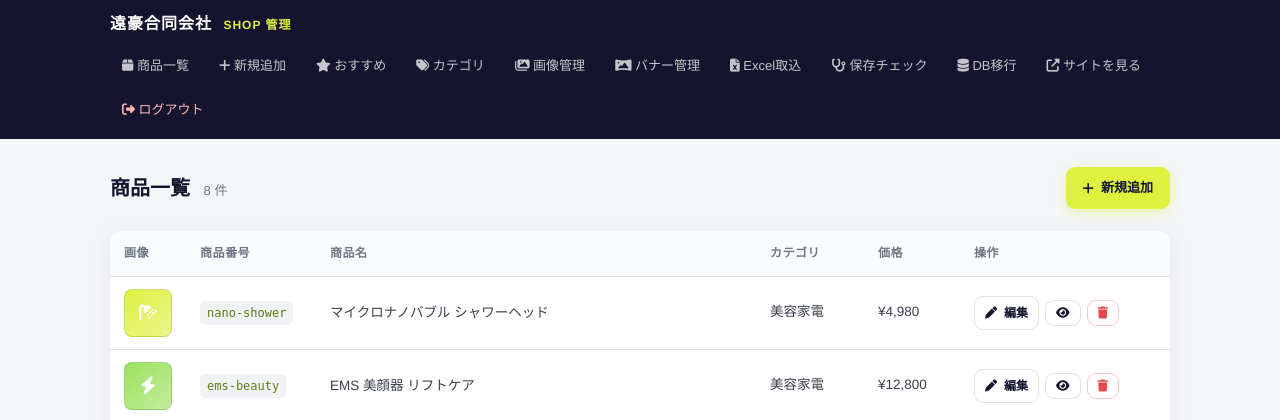
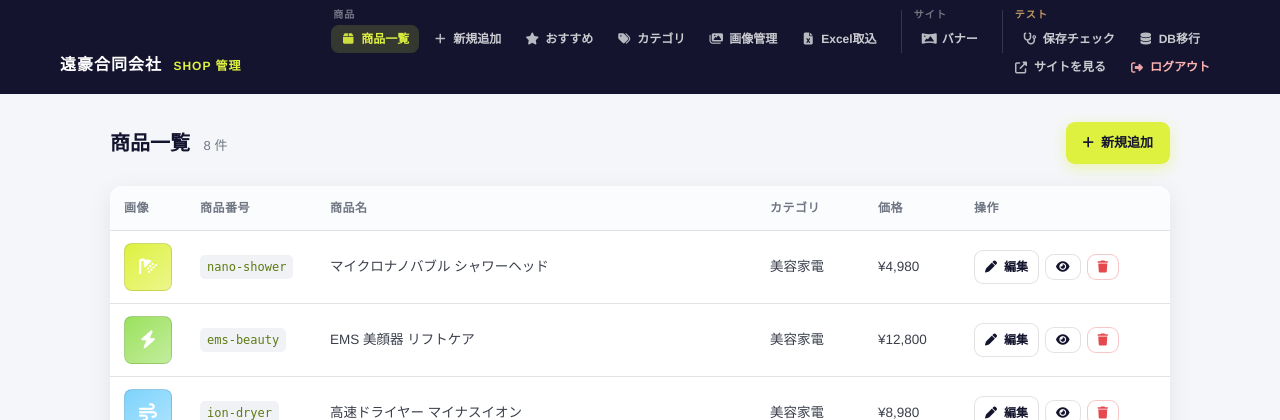
Before and after one commit to xizhends-dot/shop-engou, a PHP site: page /admin/index.php in a window 1280 px wide. Shown: the top 420 px of the page. Run offline with PHP 8.4, Linux system fonts and the light colour scheme; the visitor is signed in with stand-in values (Sample User, id 1); data comes from the database, SQL or seed files in the repository; data that the repository does not hold is empty.

Commit message:
后台导航按商品、站点、测试分组，并高亮当前页
Co-authored-by: Cursor <cursoragent@cursor.com>

```diff
--- a/admin/_layout.php
+++ b/admin/_layout.php
@@ -1,5 +1,20 @@
 <?php
 /** 管理画面の共通レイアウト */
+
+/** 現在の admin スクリプト名（拡張子なし） */
+function adm_current_page() {
+    return basename($_SERVER['SCRIPT_NAME'] ?? '', '.php');
+}
+
+/** ナビリンク1件 */
+function adm_nav_link($href, $icon, $label, array $activeOn) {
+    $cur   = adm_current_page();
+    $active = in_array($cur, $activeOn, true) ? ' active' : '';
+    $iconHtml = $icon !== '' ? '<i class="fa-solid ' . htmlspecialchars($icon) . '" aria-hidden="true"></i> ' : '';
+    return '<a href="' . htmlspecialchars($href) . '" class="adm-nav-item' . $active . '">'
+        . $iconHtml . '<span>' . htmlspecialchars($label) . '</span></a>';
+}
+
 function admin_head($title, $showNav = true) {
     global $config;
     ?>
@@ -21,18 +36,37 @@ function admin_head($title, $showNav = true) {
 <header class="adm-nav">
   <div class="adm-nav-inner">
     <a href="index.php" class="adm-brand"><?= htmlspecialchars($config['company_name_ja']) ?> <span>SHOP 管理</span></a>
-    <nav class="adm-links">
-      <a href="index.php"><i class="fa-solid fa-box"></i> 商品一覧</a>
-      <a href="edit.php"><i class="fa-solid fa-plus"></i> 新規追加</a>
-      <a href="featured.php"><i class="fa-solid fa-star"></i> おすすめ</a>
-      <a href="categories.php"><i class="fa-solid fa-tags"></i> カテゴリ</a>
-      <a href="media.php"><i class="fa-solid fa-images"></i> 画像管理</a>
-      <a href="banners.php"><i class="fa-solid fa-panorama"></i> バナー管理</a>
-      <a href="import.php"><i class="fa-solid fa-file-excel"></i> Excel取込</a>
-      <a href="check.php"><i class="fa-solid fa-stethoscope"></i> 保存チェック</a>
-      <a href="migrate.php"><i class="fa-solid fa-database"></i> DB移行</a>
-      <a href="../index.php" target="_blank"><i class="fa-solid fa-up-right-from-square"></i> サイトを見る</a>
-      <a href="logout.php" class="adm-logout"><i class="fa-solid fa-right-from-bracket"></i> ログアウト</a>
+    <nav class="adm-links" aria-label="管理メニュー">
+      <div class="adm-nav-group">
+        <span class="adm-nav-label">商品</span>
+        <div class="adm-nav-group-links">
+          <?= adm_nav_link('index.php', 'fa-box', '商品一覧', ['index', 'delete']) ?>
+          <?= adm_nav_link('edit.php', 'fa-plus', '新規追加', ['edit']) ?>
+          <?= adm_nav_link('featured.php', 'fa-star', 'おすすめ', ['featured']) ?>
+          <?= adm_nav_link('categories.php', 'fa-tags', 'カテゴリ', ['categories']) ?>
+          <?= adm_nav_link('media.php', 'fa-images', '画像管理', ['media']) ?>
+          <?= adm_nav_link('import.php', 'fa-file-excel', 'Excel取込', ['import']) ?>
+        </div>
+      </div>
+      <div class="adm-nav-group">
+        <span class="adm-nav-label">サイト</span>
+        <div class="adm-nav-group-links">
+          <?= adm_nav_link('banners.php', 'fa-panorama', 'バナー', ['banners']) ?>
+        </div>
+      </div>
+      <div class="adm-nav-group adm-nav-group--test">
+        <span class="adm-nav-label">テスト</span>
+        <div class="adm-nav-group-links">
+          <?= adm_nav_link('check.php', 'fa-stethoscope', '保存チェック', ['check']) ?>
+          <?= adm_nav_link('migrate.php', 'fa-database', 'DB移行', ['migrate']) ?>
+        </div>
+      </div>
+      <div class="adm-nav-group adm-nav-group--util">
+        <div class="adm-nav-group-links">
+          <a href="../index.php" target="_blank" rel="noopener" class="adm-nav-item"><i class="fa-solid fa-up-right-from-square" aria-hidden="true"></i><span>サイトを見る</span></a>
+          <a href="logout.php" class="adm-nav-item adm-logout"><i class="fa-solid fa-right-from-bracket" aria-hidden="true"></i><span>ログアウト</span></a>
+        </div>
+      </div>
     </nav>
   </div>
 </header>
--- a/admin/admin.css
+++ b/admin/admin.css
@@ -22,13 +22,31 @@ img { display: block; max-width: 100%; }
 
 /* NAV */
 .adm-nav { background: var(--nav); position: sticky; top: 0; z-index: 50; }
-.adm-nav-inner { max-width: 1100px; margin: 0 auto; padding: 10px 20px; min-height: 60px; display: flex; align-items: center; justify-content: space-between; gap: 10px 16px; flex-wrap: wrap; }
-.adm-brand { color: #fff; font-weight: 800; letter-spacing: 1px; font-size: 16px; }
+.adm-nav-inner { max-width: 1200px; margin: 0 auto; padding: 10px 20px 12px; display: flex; align-items: flex-end; justify-content: space-between; gap: 12px 20px; flex-wrap: wrap; }
+.adm-brand { color: #fff; font-weight: 800; letter-spacing: 1px; font-size: 16px; flex-shrink: 0; padding-bottom: 4px; }
 .adm-brand span { color: var(--accent); font-size: 12px; font-weight: 700; margin-left: 6px; }
-.adm-links { display: flex; gap: 6px; flex-wrap: wrap; }
-.adm-links a { color: rgba(255,255,255,0.75); font-size: 13px; padding: 8px 12px; border-radius: 8px; transition: all .2s; }
-.adm-links a:hover { color: #fff; background: rgba(255,255,255,0.08); }
-.adm-links .adm-logout { color: #ffb4b4; }
+.adm-links { display: flex; flex-wrap: wrap; align-items: flex-end; gap: 0 4px; flex: 1; justify-content: flex-end; }
+.adm-nav-group { display: flex; flex-direction: column; gap: 5px; padding: 0 10px; border-left: 1px solid rgba(255,255,255,0.14); }
+.adm-nav-group:first-of-type { border-left: none; padding-left: 0; }
+.adm-nav-group--util { margin-left: auto; border-left: none; padding-right: 0; }
+.adm-nav-group--test .adm-nav-label { color: rgba(255,200,120,0.75); }
+.adm-nav-label { font-size: 10px; font-weight: 700; letter-spacing: 0.12em; color: rgba(255,255,255,0.42); padding: 0 2px; line-height: 1; white-space: nowrap; }
+.adm-nav-group-links { display: flex; flex-wrap: wrap; align-items: center; gap: 4px; }
+.adm-nav-item { display: inline-flex; align-items: center; gap: 6px; color: rgba(255,255,255,0.78); font-size: 12px; font-weight: 600; padding: 7px 10px; border-radius: 8px; transition: background .2s, color .2s; white-space: nowrap; line-height: 1.2; }
+.adm-nav-item i { font-size: 12px; width: 14px; text-align: center; flex-shrink: 0; opacity: 0.9; }
+.adm-nav-item:hover { color: #fff; background: rgba(255,255,255,0.1); }
+.adm-nav-item.active { color: var(--accent); background: rgba(222,241,63,0.16); }
+.adm-nav-item.adm-logout { color: #ffb4b4; }
+.adm-nav-item.adm-logout:hover { background: rgba(229,72,77,0.2); color: #ffc9c9; }
+
+@media (max-width: 900px) {
+  .adm-nav-inner { align-items: flex-start; flex-direction: column; }
+  .adm-brand { padding-bottom: 0; }
+  .adm-links { width: 100%; justify-content: flex-start; }
+  .adm-nav-group { border-left: none; padding: 8px 0 0; border-top: 1px solid rgba(255,255,255,0.1); width: 100%; }
+  .adm-nav-group:first-of-type { border-top: none; padding-top: 0; }
+  .adm-nav-group--util { margin-left: 0; }
+}
 
 /* MAIN */
 .adm-main { max-width: 1100px; margin: 0 auto; padding: 28px 20px 60px; }
```
